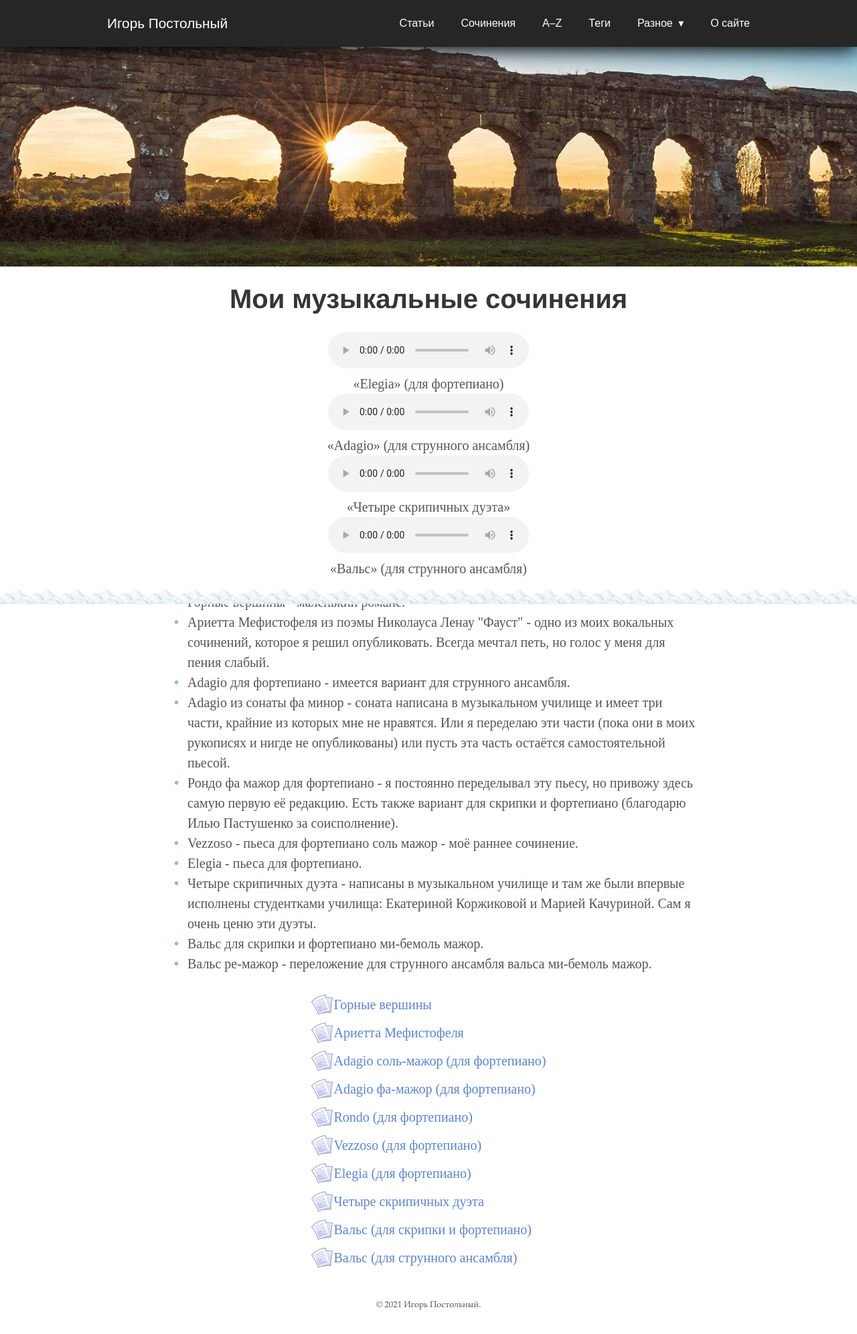
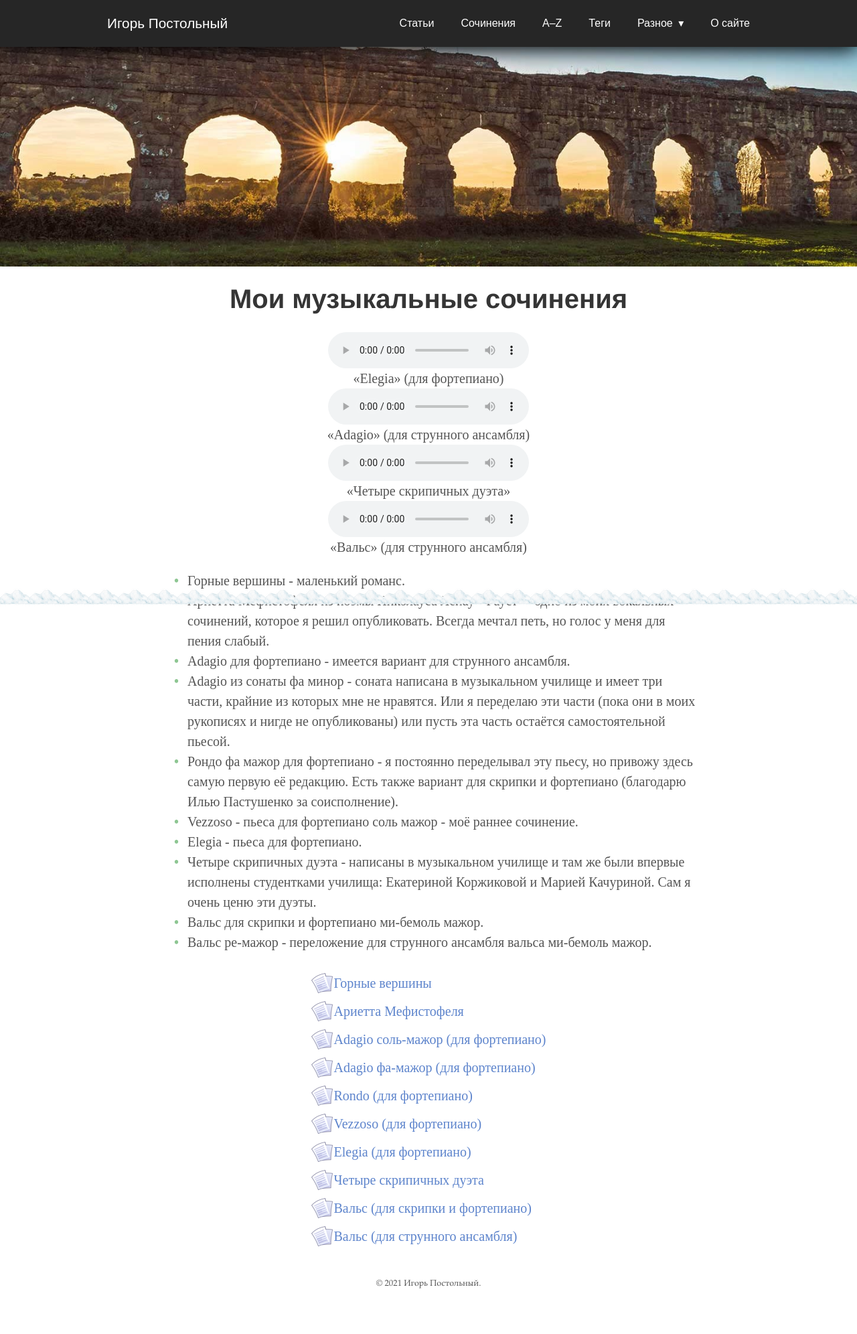
Before and after one commit to postolny/postolny.github.io, a Jekyll site: the page built from _pages/musica.html, in a window 1280 px wide. Shown: the whole page at 67% size. Built offline with Jekyll 4.4.1, drawn with Linux system fonts in a browser that asks for light colours; nearby versions of some CDN libraries; after the commit the page ends 1960 px from its top, so only the background shows below that.

Commit message:
Add files via upload

```diff
--- a/_sass/tale/_base.scss
+++ b/_sass/tale/_base.scss
@@ -128,7 +128,7 @@ video {
   }
 }
 
-audio,
+.audio-wrapper,
 .youtube-wrapper,
 .video-wrapper {
   margin: 0 auto 0.5rem;
```
